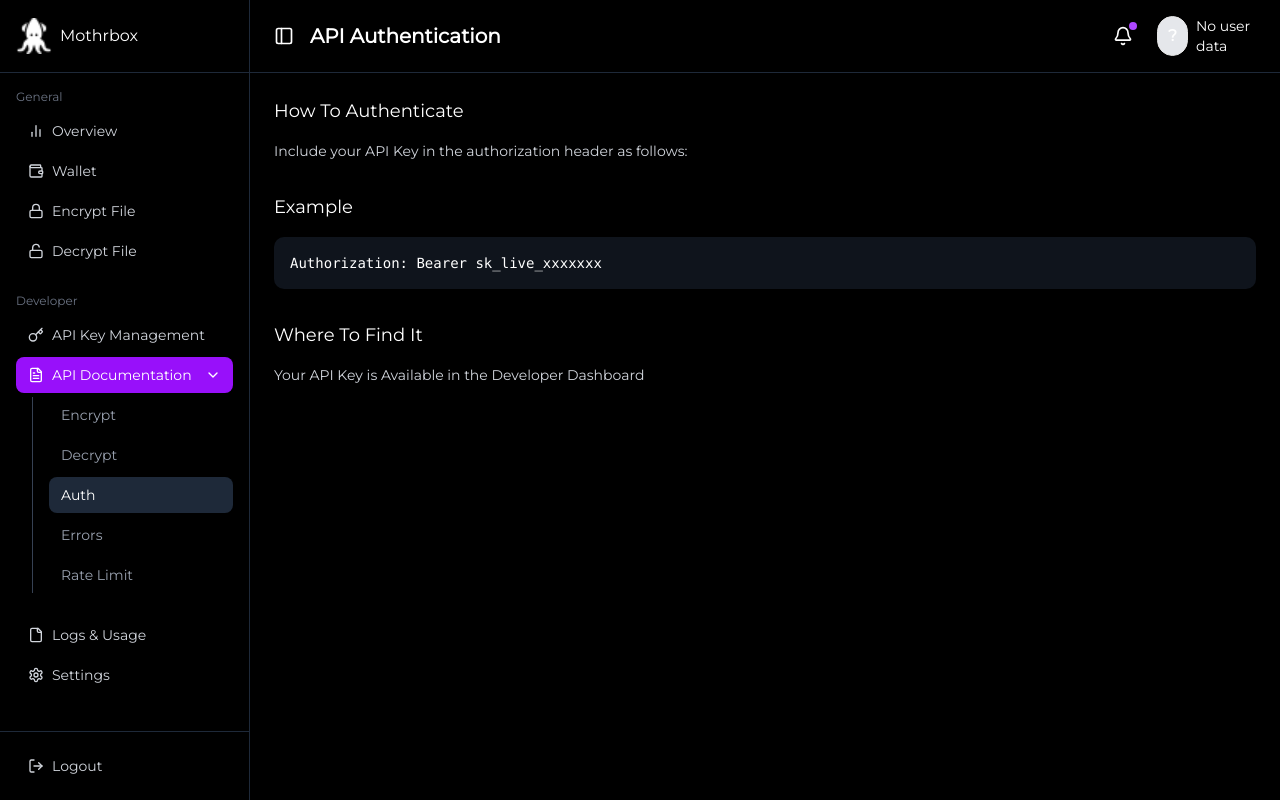
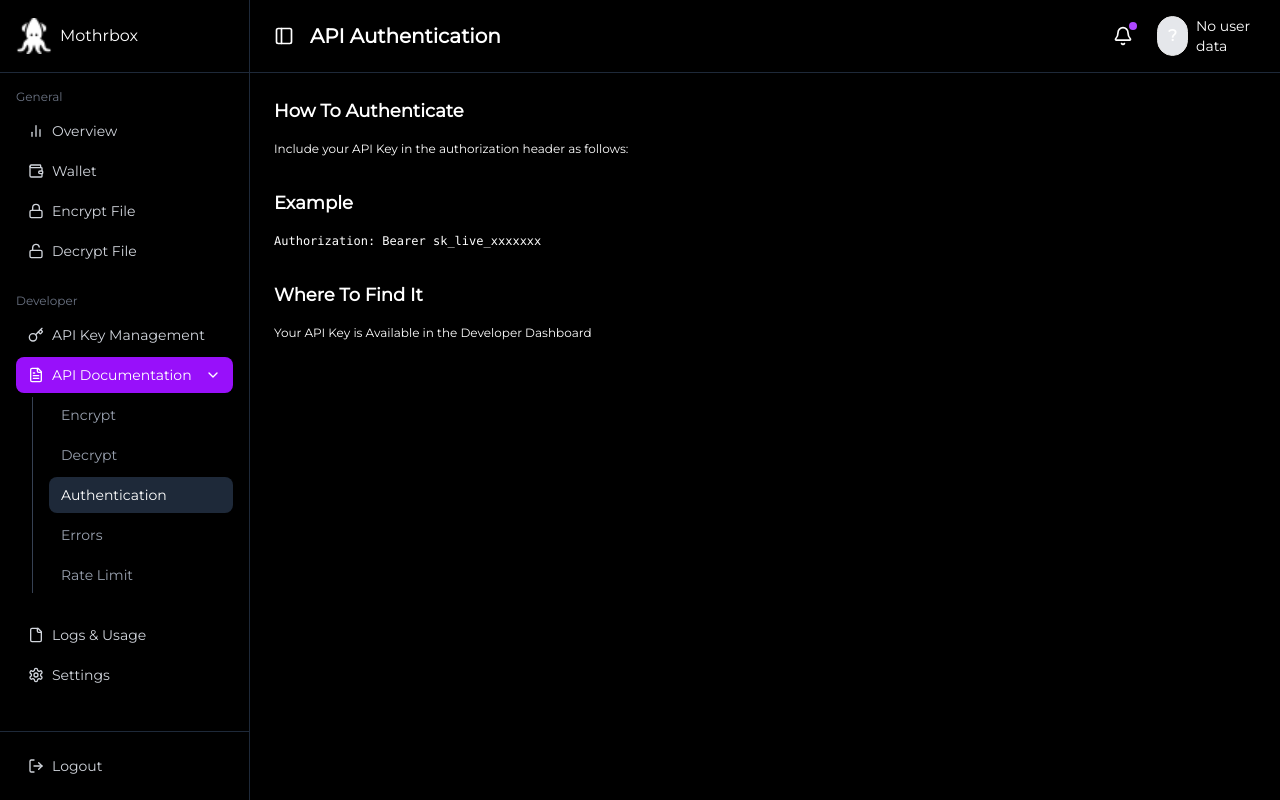
Before and after one commit to georgegoldman/mothrbox-frontend, a Next.js app: page /dashboard/api-docs/auth in a window 1280 px wide. Built offline with nearby package versions, Linux system fonts and the light colour scheme; no server answers.

Commit message:
Refine Authentication route to fit current design

```diff
--- a/src/app/dashboard/api-docs/auth/page.tsx
+++ b/src/app/dashboard/api-docs/auth/page.tsx
@@ -7,30 +7,30 @@ export default function AuthenticationPage() {
 
       <div className="p-3 sm:p-4 md:p-6">
         <div className="mb-6 md:mb-8">
-          <h2 className="mb-3 text-base font-medium md:mb-4 md:text-lg">
+          <h2 className="mb-3 text-base font-bold md:mb-4 md:text-lg">
             How To Authenticate
           </h2>
-          <p className="mb-2 text-xs text-gray-300 md:text-sm">
+          <p className="mb-2 text-xs">
             Include your API Key in the authorization header as follows:
           </p>
         </div>
 
         <div className="mb-6 md:mb-8">
-          <h2 className="mb-3 text-base font-medium md:mb-4 md:text-lg">
+          <h2 className="mb-3 text-base font-bold md:mb-4 md:text-lg">
             Example
           </h2>
-          <div className="rounded-lg bg-gray-800/50 p-3 md:p-4">
-            <p className="font-mono text-xs md:text-sm">
+          {/* <div className=""> */}
+            <p className="font-mono text-xs">
               Authorization: Bearer sk_live_xxxxxxx
             </p>
-          </div>
+          {/* </div> */}
         </div>
 
         <div className="mb-6 md:mb-8">
-          <h2 className="mb-3 text-base font-medium md:mb-4 md:text-lg">
+          <h2 className="mb-3 text-base font-bold md:mb-4 md:text-lg">
             Where To Find It
           </h2>
-          <p className="text-xs text-gray-300 md:text-sm">
+          <p className="text-xs">
             Your API Key is Available in the Developer Dashboard
           </p>
         </div>
--- a/src/components/sidebar.tsx
+++ b/src/components/sidebar.tsx
@@ -311,7 +311,7 @@ export function Sidebar({ children }: { children: React.ReactNode }) {
                             : "text-gray-400 hover:bg-gray-800/50 hover:text-gray-300"
                         }`}
                       >
-                        Auth
+                        Authentication
                       </Link>
 
                       <Link
```
